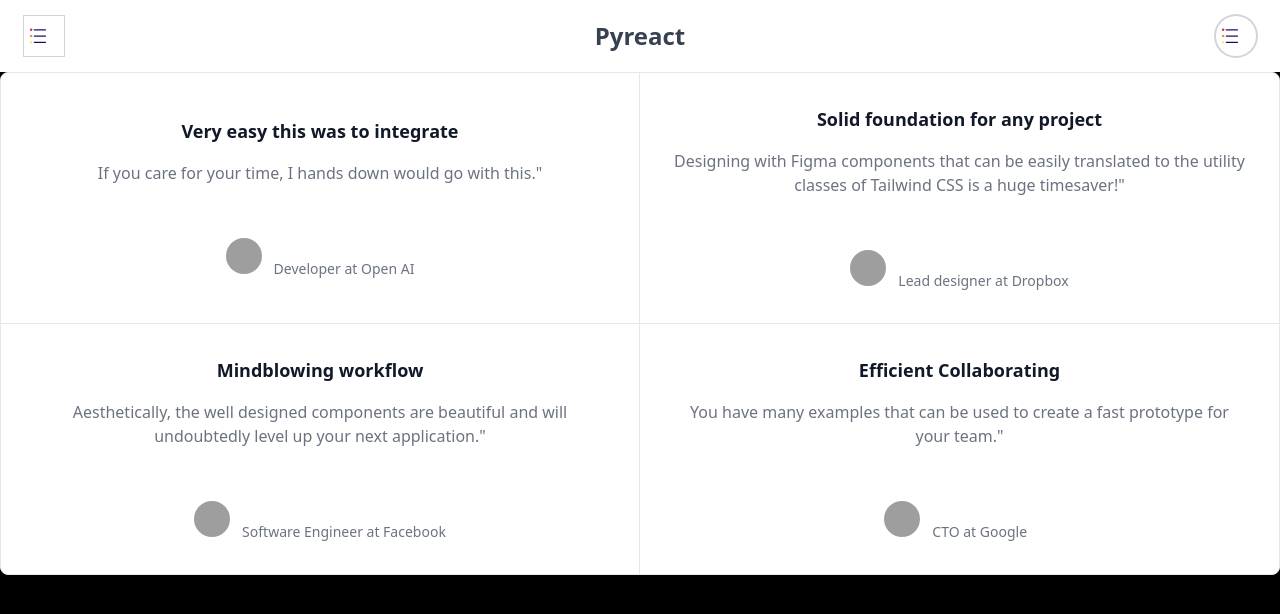
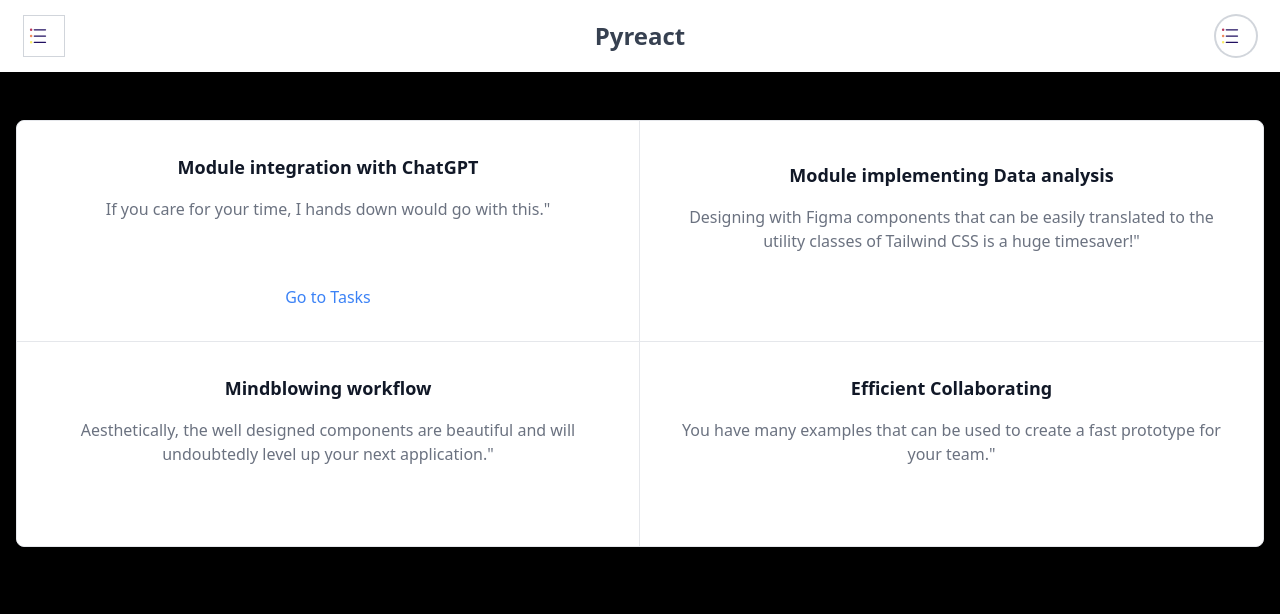
Before and after one commit to luuisHdez/FrontReactVite, a React (Vite) app: page /dashboard in a window 1280 px wide. Shown: the top 614 px of the page. Built offline with nearby package versions, Linux system fonts and the light colour scheme; sample sign-in values are in the browser's storage; grey boxes are pictures that could not be loaded.

Commit message:
Actualizacion de enrutamiento con lazyloading and enrutamiento anidado

```diff
--- a/src/App.jsx
+++ b/src/App.jsx
@@ -1,34 +1,57 @@
-// src/App.jsx
-import React from 'react';
+import React, { Suspense, lazy } from 'react';
 import { BrowserRouter, Routes, Route, Navigate } from 'react-router-dom';
-import LoginPage from './pages/LoginPage';
-import RegisterPage from './pages/RegisterPage';
 import Navigation from './components/Navigation';
 import AuthenticatedNav from './components/AuthenticatedNav';
-import TasksRouter from './components/tasksRouter';
-import Dashboard from './components/Dashboard';
 import { Toaster } from 'react-hot-toast';
 
+// Lazy load the components
+const LoginPage = lazy(() => import('./pages/Auth/LoginPage'));
+const RegisterPage = lazy(() => import('./pages/Auth/RegisterPage'));
+const TasksPage = lazy(() => import('./components/Tasks/TasksPage'));
+const TaskFormPage = lazy(() => import('./components/Tasks/TaskFormPage'));
+const Dashboard = lazy(() => import('./components/Dashboard/Dashboard'));
+
 function App() {
-    const isAuthenticated = localStorage.getItem('token');
+    const isAuthenticated = Boolean(localStorage.getItem('token'));
 
     return (
         <BrowserRouter>
-            {isAuthenticated ? <AuthenticatedNav /> : <Navigation />}
-
-                <Routes>
-                    <Route path="/" element={<Navigate replace to={isAuthenticated ? "/tasks" : "/login"} />} />
-                    <Route path="/login" element={<LoginPage />} />
-                    <Route path="/dashboard" element={isAuthenticated ? <Dashboard /> : <Navigate replace to= "/login" /> } />
-                    <Route path="/register" element={<RegisterPage />} />
-                    <Route path="/tasks/*" element={<TasksRouter isAuthenticated={isAuthenticated} />} />
-                </Routes>
-                <Toaster />
+            <MainRoutes isAuthenticated={isAuthenticated} />
         </BrowserRouter>
-
-
     );
 }
 
+function MainRoutes({ isAuthenticated }) {
+    return (
+        <>
+            {isAuthenticated ? <AuthenticatedNav /> : <Navigation />}
+
+            <Suspense fallback={<div>Loading...</div>}>
+                <main className="mt-8 p-4">
+                    <Routes>
+                        <Route path="/" element={<Navigate replace to={isAuthenticated ? "/dashboard" : "/login"} />} />
+                        <Route path="/dashboard" element={isAuthenticated ? <Dashboard /> : <Navigate replace to="/login" />} />
+                        <Route path="/login" element={isAuthenticated ? <Navigate replace to="/dashboard" /> : <LoginPage />} />
+                        <Route path="/register" element={<RegisterPage />} />
+                        <Route path="/tasks/*" element={isAuthenticated ? <TasksLayout /> : <Navigate replace to="/login" />} />
+                    </Routes>
+                </main>
+            </Suspense>
+            <Toaster />
+        </>
+    );
+}
+
+function TasksLayout() {
+    return (
+        <Suspense fallback={<div>Loading...</div>}>
+            <Routes>
+                <Route path="/" element={<TasksPage />} />
+                <Route path="tasks-create" element={<TaskFormPage />} />
+                <Route path=":id" element={<TaskFormPage />} />
+            </Routes>
+        </Suspense>
+    );
+}
 
 export default App;
--- a/src/components/AuthenticatedNav.jsx
+++ b/src/components/AuthenticatedNav.jsx
@@ -1,10 +1,11 @@
 import React, { useState, useEffect } from 'react';
-import { useNavigate } from 'react-router-dom';
+import { useNavigate, useLocation } from 'react-router-dom';
 import HamburgerIcon from '../assets/hamburger-list-menu.svg';
 
 function AuthenticatedNav() {
     const [isOpen, setIsOpen] = useState(false);
     const navigate = useNavigate();
+    const location = useLocation();
 
     const handleLogout = () => {
         localStorage.removeItem('token');
@@ -79,9 +80,7 @@ function AuthenticatedNav() {
                 <h5 className="text-xl font-semibold text-gray-700 dark:text-gray-300 p-4">Menu</h5>
                 <ul className="flex flex-col p-4">
                     <li className="mb-2">
-                        <a href="#" className="text-gray-600 dark:text-gray-400 hover:text-gray-800 dark:hover:text-white transition-colors duration-150">
-                            Dashboard
-                        </a>
+
                     </li>
                     <li className="mb-2">
                         <a href="#" className="text-gray-600 dark:text-gray-400 hover:text-gray-800 dark:hover:text-white transition-colors duration-150">
@@ -101,61 +100,6 @@ function AuthenticatedNav() {
                 </ul>
             </div>
 
-            {/* Testimonials or quotes section */}
-            <div className="grid mb-8 border border-gray-200 rounded-lg shadow-sm dark:border-gray-700 md:mb-12 md:grid-cols-2 bg-white dark:bg-gray-800">
-    <figure className="flex flex-col items-center justify-center p-8 text-center bg-white border-b border-gray-200 rounded-t-lg md:rounded-t-none md:rounded-ss-lg md:border-e dark:bg-gray-800 dark:border-gray-700">
-        <blockquote className="max-w-2xl mx-auto mb-4 text-gray-500 lg:mb-8 dark:text-gray-400">
-            <h3 className="text-lg font-semibold text-gray-900 dark:text-white">Very easy this was to integrate</h3>
-            <p className="my-4">If you care for your time, I hands down would go with this."</p>
-        </blockquote>
-        <figcaption className="flex items-center justify-center ">
-            <img className="rounded-full w-9 h-9" src="https://flowbite.s3.amazonaws.com/blocks/marketing-ui/avatars/karen-nelson.png" alt="profile picture"/>
-            <div className="space-y-0.5 font-medium dark:text-white text-left rtl:text-right ms-3">
-                <div>Bonnie Green</div>
-                <div className="text-sm text-gray-500 dark:text-gray-400 ">Developer at Open AI</div>
-            </div>
-        </figcaption>
-    </figure>
-    <figure className="flex flex-col items-center justify-center p-8 text-center bg-white border-b border-gray-200 md:rounded-se-lg dark:bg-gray-800 dark:border-gray-700">
-        <blockquote className="max-w-2xl mx-auto mb-4 text-gray-500 lg:mb-8 dark:text-gray-400">
-            <h3 className="text-lg font-semibold text-gray-900 dark:text-white">Solid foundation for any project</h3>
-            <p className="my-4">Designing with Figma components that can be easily translated to the utility classes of Tailwind CSS is a huge timesaver!"</p>
-        </blockquote>
-                    <figcaption className="flex items-center justify-center">
-                        <img className="rounded-full w-9 h-9" src="https://flowbite.s3.amazonaws.com/blocks/marketing-ui/avatars/roberta-casas.png" alt="profile picture" />
-                        <div className="space-y-0.5 font-medium dark:text-white text-left rtl:text-right ms-3">
-                            <div>Roberta Casas</div>
-                            <div className="text-sm text-gray-500 dark:text-gray-400">Lead designer at Dropbox</div>
-                        </div>
-                    </figcaption>
-    </figure>
-    <figure className="flex flex-col items-center justify-center p-8 text-center bg-white border-b border-gray-200 md:rounded-es-lg md:border-b-0 md:border-e dark:bg-gray-800 dark:border-gray-700">
-        <blockquote className="max-w-2xl mx-auto mb-4 text-gray-500 lg:mb-8 dark:text-gray-400">
-            <h3 className="text-lg font-semibold text-gray-900 dark:text-white">Mindblowing workflow</h3>
-            <p className="my-4">Aesthetically, the well designed components are beautiful and will undoubtedly level up your next application."</p>
-        </blockquote>
-        <figcaption className="flex items-center justify-center ">
-            <img className="rounded-full w-9 h-9" src="https://flowbite.s3.amazonaws.com/blocks/marketing-ui/avatars/jese-leos.png" alt="profile picture" />
-            <div className="space-y-0.5 font-medium dark:text-white text-left rtl:text-right ms-3">
-                <div>Jese Leos</div>
-                <div className="text-sm text-gray-500 dark:text-gray-400">Software Engineer at Facebook</div>
-            </div>
-        </figcaption>
-    </figure>
-    <figure className="flex flex-col items-center justify-center p-8 text-center bg-white border-gray-200 rounded-b-lg md:rounded-se-lg dark:bg-gray-800 dark:border-gray-700">
-        <blockquote className="max-w-2xl mx-auto mb-4 text-gray-500 lg:mb-8 dark:text-gray-400">
-            <h3 className="text-lg font-semibold text-gray-900 dark:text-white">Efficient Collaborating</h3>
-            <p className="my-4">You have many examples that can be used to create a fast prototype for your team."</p>
-        </blockquote>
-        <figcaption className="flex items-center justify-center ">
-            <img className="rounded-full w-9 h-9" src="https://flowbite.s3.amazonaws.com/blocks/marketing-ui/avatars/joseph-mcfall.png" alt="profile picture"/>
-            <div className="space-y-0.5 font-medium dark:text-white text-left rtl:text-right ms-3">
-                <div>Joseph McFall</div>
-                <div className="text-sm text-gray-500 dark:text-gray-400">CTO at Google</div>
-            </div>
-        </figcaption>
-    </figure>
-</div>
         </div>
     );
 }
--- /dev/null
+++ b/src/components/Dashboard/Dashboard.jsx
@@ -0,0 +1,39 @@
+import React from "react";
+import { Link } from 'react-router-dom';
+
+function Dashboard() {
+    return (
+        <div className="grid mb-8 border border-gray-200 rounded-lg shadow-sm dark:border-gray-700 md:mb-12 md:grid-cols-2 bg-white dark:bg-gray-800">
+            <figure className="flex flex-col items-center justify-center p-8 text-center bg-white border-b border-gray-200 rounded-t-lg md:rounded-t-none md:rounded-ss-lg md:border-e dark:bg-gray-800 dark:border-gray-700">
+                <blockquote className="max-w-2xl mx-auto mb-4 text-gray-500 lg:mb-8 dark:text-gray-400">
+                    <h3 className="text-lg font-semibold text-gray-900 dark:text-white">Module integration with ChatGPT</h3>
+                    <p className="my-4">If you care for your time, I hands down would go with this."</p>
+                </blockquote>
+                <Link to="/tasks" className="mt-4 text-blue-500 hover:underline">Go to Tasks</Link>
+            </figure>
+
+            <figure className="flex flex-col items-center justify-center p-8 text-center bg-white border-b border-gray-200 md:rounded-se-lg dark:bg-gray-800 dark:border-gray-700">
+                <blockquote className="max-w-2xl mx-auto mb-4 text-gray-500 lg:mb-8 dark:text-gray-400">
+                    <h3 className="text-lg font-semibold text-gray-900 dark:text-white">Module implementing Data analysis</h3>
+                    <p className="my-4">Designing with Figma components that can be easily translated to the utility classes of Tailwind CSS is a huge timesaver!"</p>
+                </blockquote>
+            </figure>
+
+            <figure className="flex flex-col items-center justify-center p-8 text-center bg-white border-b border-gray-200 md:rounded-es-lg md:border-b-0 md:border-e dark:bg-gray-800 dark:border-gray-700">
+                <blockquote className="max-w-2xl mx-auto mb-4 text-gray-500 lg:mb-8 dark:text-gray-400">
+                    <h3 className="text-lg font-semibold text-gray-900 dark:text-white">Mindblowing workflow</h3>
+                    <p className="my-4">Aesthetically, the well designed components are beautiful and will undoubtedly level up your next application."</p>
+                </blockquote>
+            </figure>
+
+            <figure className="flex flex-col items-center justify-center p-8 text-center bg-white border-gray-200 rounded-b-lg md:rounded-se-lg dark:bg-gray-800 dark:border-gray-700">
+                <blockquote className="max-w-2xl mx-auto mb-4 text-gray-500 lg:mb-8 dark:text-gray-400">
+                    <h3 className="text-lg font-semibold text-gray-900 dark:text-white">Efficient Collaborating</h3>
+                    <p className="my-4">You have many examples that can be used to create a fast prototype for your team."</p>
+                </blockquote>
+            </figure>
+        </div>
+    );
+}
+
+export default Dashboard;
--- a/src/pages/TaskFormPage.jsx
+++ b/src/components/Tasks/TaskFormPage.jsx
@@ -1,6 +1,6 @@
 import React, { useEffect } from 'react';
 import { useForm } from "react-hook-form";
-import { createTask, deleteTask, updateTask, getTask } from "../api/tasks.api";
+import { createTask, deleteTask, updateTask, getTask } from "../../api/tasks.api";
 import { useNavigate, useParams } from "react-router-dom";
 import { toast } from "react-hot-toast";
 
--- a/src/components/TaskList.jsx
+++ b/src/components/Tasks/TaskList.jsx
@@ -1,5 +1,5 @@
 import { useEffect, useState } from "react";
-import { getAllTasks } from "../api/tasks.api";
+import { getAllTasks } from "../../api/tasks.api";
 import { TaskCard } from "./TaskCard";
 export function TaskList() {
 
--- a/src/pages/TasksPage.jsx
+++ b/src/components/Tasks/TasksPage.jsx
@@ -1,4 +1,4 @@
-import { TaskList } from "../components/TaskList"
+import { TaskList } from "../Tasks/TaskList"
 export function TasksPage() {
     return (
 
--- a/src/pages/LoginPage.jsx
+++ b/src/pages/Auth/LoginPage.jsx
@@ -1,6 +1,6 @@
 import React, { useState } from 'react';
 import { useNavigate } from 'react-router-dom'; // Import useNavigate hook for redirection
-import { loginUser } from '../api/tasks.api'; // Adjust the import path as needed
+import { loginUser } from '../../api/tasks.api'; // Adjust the import path as needed
 import { toast } from "react-hot-toast";
 
 const LoginPage = () => {
@@ -17,9 +17,8 @@ const LoginPage = () => {
         try {
             const userData = await loginUser(credentials);
             // Redirect to another route upon successful login
-            navigate('/dashboard'); // Change '/dashboard' to your target route after login
+            navigate('/tasks'); // Change '/dashboard' to your target route after login
             toast.success("Redirecting");
-            setLoading(false);
         } catch (error) {
             toast.error('Login failed. Please check your credentials.');
             setError('Login failed. Please check your credentials.');
```
Also changed, not shown: src/components/Dashboard.jsx (deleted, +0 -8 lines), src/components/tasksRouter.jsx (deleted, +0 -18 lines), src/components/Tasks/TaskCard.jsx (renamed from src/components/TaskCard.jsx), src/pages/Auth/RegisterPage.jsx (renamed from src/pages/RegisterPage.jsx), src/pages/dashboard.jsx (deleted), 1 other file (tests, documents, lock files or other folders).
